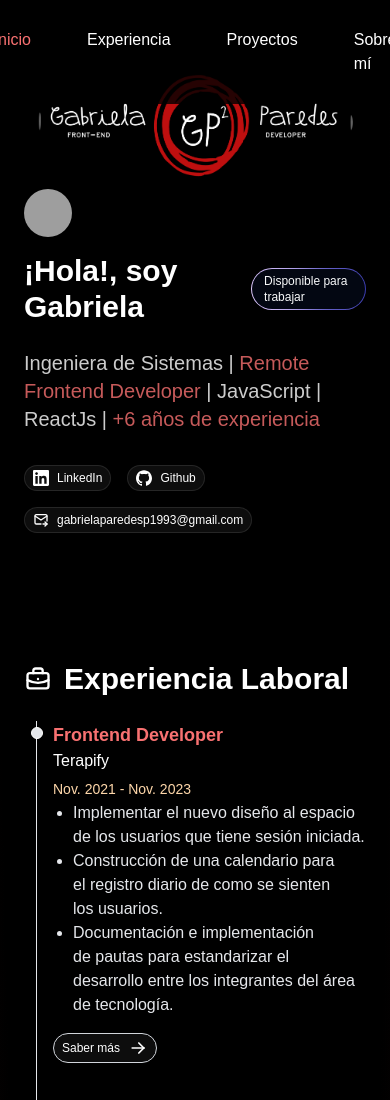
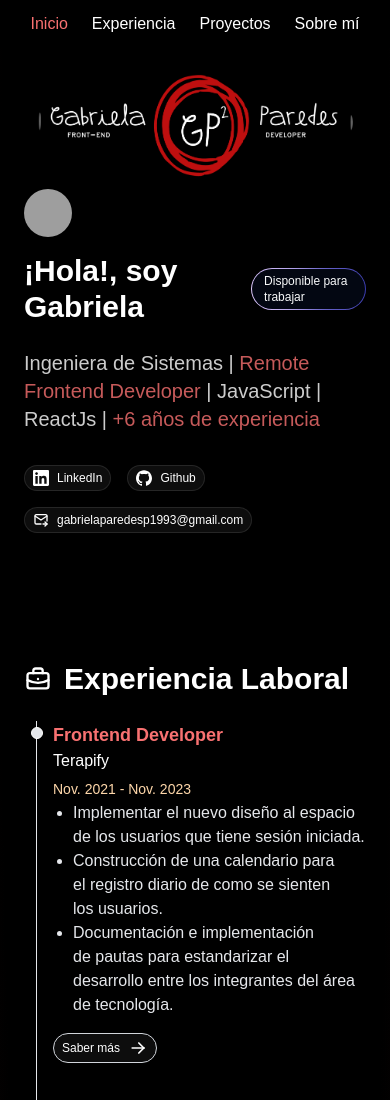
Before and after one commit to gabiprds93/gabiprds93.github.io, an Astro site: page / in a window 390 px wide. Shown: the top 1100 px of the page. Built offline with nearby package versions, Linux system fonts and the light colour scheme; Astro itself is replaced by a stand-in of ours; grey boxes are pictures that could not be loaded.

Commit message:
Improve responsive in Header component

```diff
--- a/src/components/Header.astro
+++ b/src/components/Header.astro
@@ -3,15 +3,15 @@ import { navItems } from '@/constants'
 ---
 
 <header
-  class='flex py-5 mx-auto fixed z-10 bg-black/80 left-0 right-0 justify-center'
+  class='flex mx-auto fixed z-10 bg-black/80 left-0 right-0 justify-center'
 >
   <nav>
-    <ul class='text-white flex gap-x-10'>
+    <ul class='text-white flex gap-0 sm:gap-10 px-2'>
       {
         navItems.map((link) => (
           <li>
             <a
-              class='relative block px-2 py-2 transition hover:text-red-400'
+              class='block p-3 transition hover:text-red-400 text-center'
               aria-label={link.label}
               href={link.url}
             >
```
